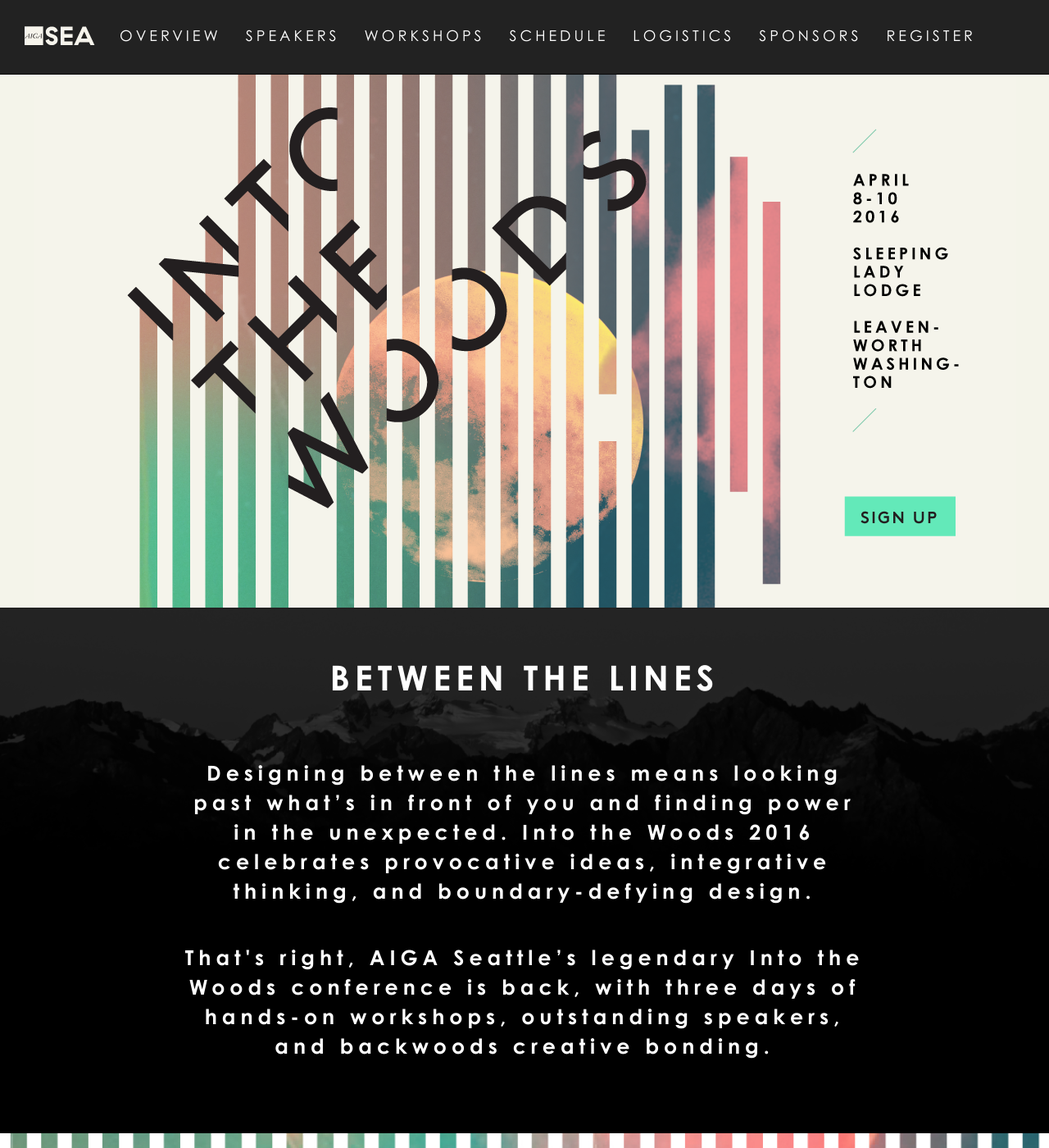
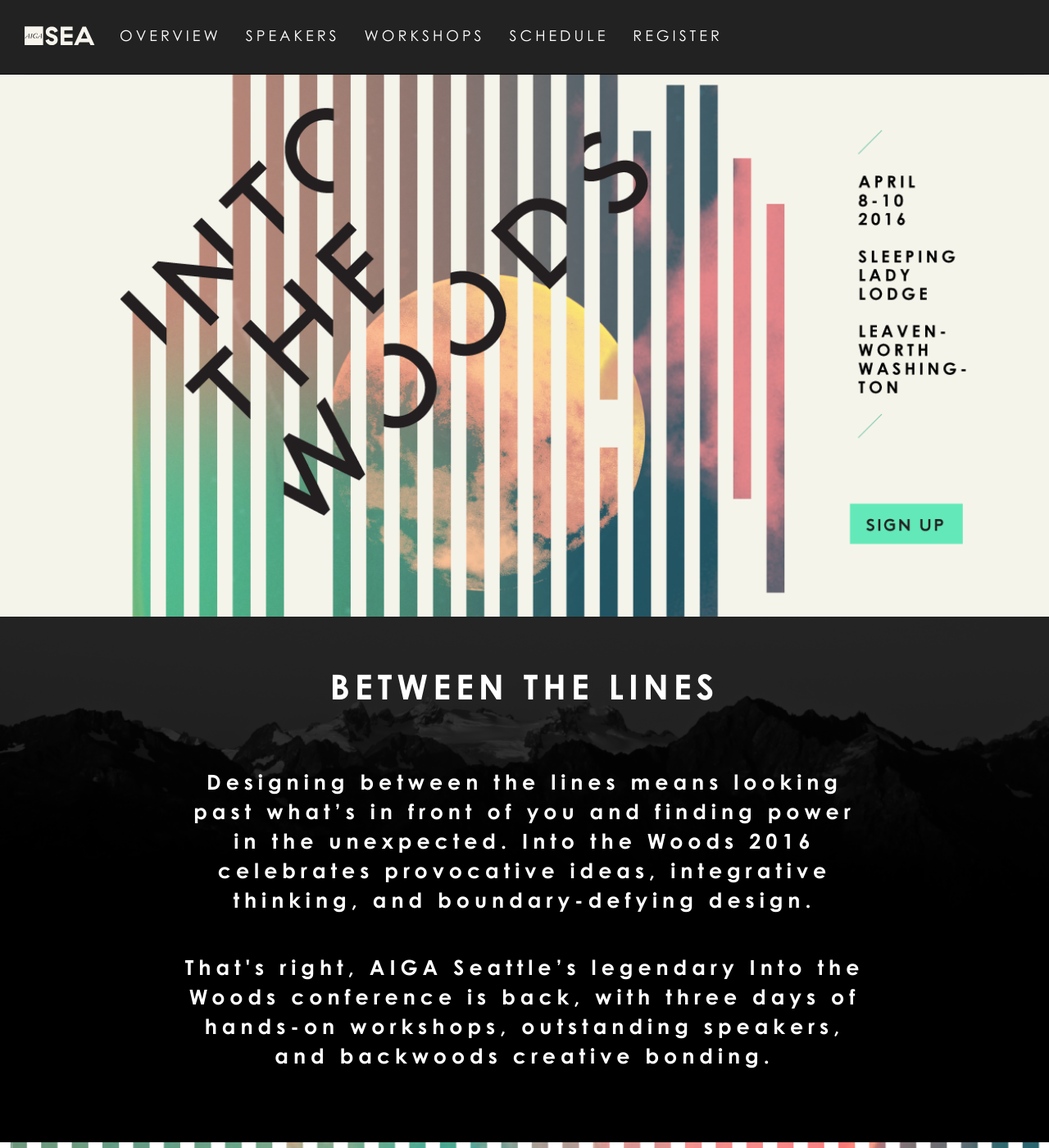
Before and after one commit to aiga-seattle/2015.aigaintothewoods.com, a Jekyll site: the page built from index.html, in a window 1280 px wide and 1400 px high. Shown: the whole window at 82% size. Built offline with Jekyll 4.4.1, drawn with Linux system fonts in a browser that asks for light colours; nearby versions of some CDN libraries; some web fonts are replaced.

Commit message:
Rough sketch footer and header

```diff
--- a/_includes/footer.html
+++ b/_includes/footer.html
@@ -13,13 +13,19 @@
             <li>
               <ul class="list-inline social-links">
                 <li class="social-link">
-                  <img src='/images/social/twitter.svg' alt='Twitter'/>
+                  <a href="https://www.twitter.com/aigaitw">
+                    <img src='/images/social/twitter.svg' alt='Twitter'/>
+                  </a>
                 </li>
                 <li class="social-link">
-                  <img src='/images/social/facebook.svg' alt='Facebook'/>
+                  <a href="https://www.facebook.com/AIGAIntoTheWoods">
+                    <img src='/images/social/facebook.svg' alt='Facebook'/>
+                  </a>
                 </li>
                 <li class="social-link">
-                  <img src='/images/social/instagram.svg' alt='Instagram'/>
+                  <a href="https://instagram.com/aigaseattle/">
+                    <img src='/images/social/instagram.svg' alt='Instagram'/>
+                  </a>
                 </li>
               </ul>
             </li>
--- a/_includes/header.html
+++ b/_includes/header.html
@@ -12,9 +12,7 @@
           <li><a href="#">Speakers</a></li>
           <li><a href="#">Workshops</a></li>
           <li><a href="#">Schedule</a></li>
-          <li><a href="#">Logistics</a></li>
-          <li><a href="#">Sponsors</a></li>
-          <li><a href="#">Register</a></li>
+          <li><a href="https://www.eventbrite.com/e/into-the-woods-conference-2016-tickets-18926152632">Register</a></li>
         </ul>
       </div><!--/.nav-collapse -->
     </div>
--- a/_sass/intothewoods/_jumbotron.scss
+++ b/_sass/intothewoods/_jumbotron.scss
@@ -7,4 +7,8 @@
   .container-fluid {
     text-align: center;
   }
+
+  img {
+    width: 100%;
+  }
 }
```
Also changed, not shown: 1 other file.
